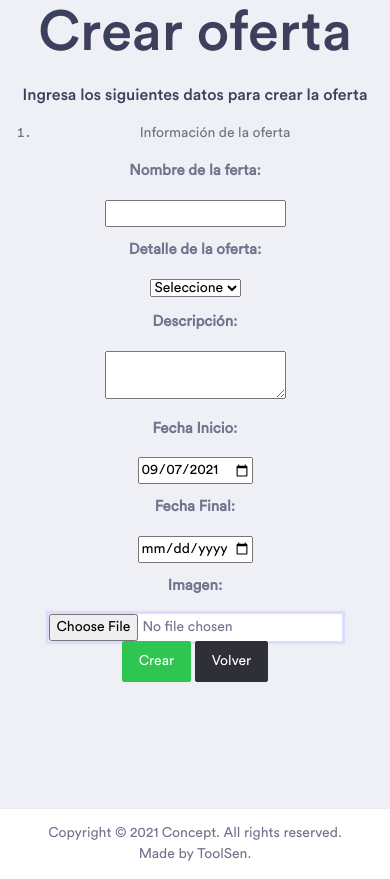
After one commit to danielpzbt/ToolSen, a PHP site: template MVC/view/Oferta/insert.php in a window 390 px wide. The commit adds this page. Run offline with PHP 8.4, Linux system fonts and the light colour scheme; the template is opened without the code that fills it, so the values that code supplies are empty; some libraries are stand-ins or nearby versions.

Commit message:
controller de ofertas a mvc

```diff
--- /dev/null
+++ b/MVC/view/Oferta/insert.php
@@ -0,0 +1,105 @@
+<div >
+    <center>
+        <h3 class="display-4">Crear oferta</h3>
+    </center>
+    <center>
+
+            <h4>Ingresa los siguientes datos para crear la oferta</h4>
+
+    </center>
+</div>
+<form action="<?php echo getUrl("Oferta", "Oferta", "postInsert"); ?>" method="POST" enctype="multipart/form-data">
+
+    <center>
+        <nav aria-label="breadcrumb">
+            <ol >
+                <li class="breadcrumb-item active" aria-center="page">Información de la oferta</li>
+            </ol>
+        </nav>
+    </center>
+
+    <center>
+    <div class="row">
+
+    <input type="hidden" name="t_oferta_detalle">
+
+        <div class="form-group col-md-7">
+            <b><label>Nombre de la ferta:</label></b>
+         </div>
+
+        <div class="form-group col-md-5">
+            <input type="text" name="" class="" placeholder="" maxlength="" required>
+            <b><p></p></b>
+        </div>
+
+
+        <div class="form-group col-md-7" >
+        <b><label>Detalle de la oferta:</label></b>
+        </div>
+        <div class="form-group col-md-5" >
+            <select class="" name="" id="" required>
+                <option value="">Seleccione</option>
+        <?php
+
+        foreach ($DetalleOFerta as $DetalleOfe) {
+
+            echo "<option value='" . $DetalleOfe[''] . "'>" . $DetalleOfer[''] . "</option>";
+
+        }
+
+        ?>
+        </select>
+        </div>
+
+        <div class="form-group col-md-7">
+        <b><label>Descripción:</label></b>
+        </div>
+
+
+        <div class="form-group col-md-5">
+            <textarea name=""  id="" cols="" class="" rows="" maxlength="1800" required></textarea>
+
+        </div>
+
+
+
+        <div class="form-group col-md-7">
+        <b><label>Fecha Inicio:</label></b>
+        </div>
+
+        <div class="form-group col-md-5">
+            <input type="date" id="fecha" name="" class="" required value="<?php echo date("Y-m-d") ?>" min="<?php echo date("Y-m-d") ?>" max="2040-12-31">
+        </div>
+
+        <div class="form-group col-md-7">
+        <b><label>Fecha Final:</label></b>
+        </div>
+
+        <div class="form-group col-md-5">
+            <input type="date" id="fecha" name="" class="" required value="<?php echo "" ?>" min="<?php echo date("Y-m-d") ?>" max="2040-12-31">
+
+
+        </div>
+
+
+        <div class="form-group col-md-7">
+        <b><label>Imagen:</label></b>
+        </div>
+
+
+            <div class="col-md-5">
+                 <input type="file" id="fil" name="imagen_f" class="" required>
+                 <b><p></p></b>
+            </div>
+
+        </div>
+    <div class="row">
+        <div class="col-md-4">
+            <input type="submit" value="Crear" class="btn btn-success">
+            <a href="<?php echo getUrl("Oferta", "Oferta", "Consult"); ?>"><button type="button" class="btn btn-dark">Volver</button></a>
+
+        </div>
+
+    </div>
+
+</form>
--- /dev/null
+++ b/MVC/view/Oferta/modalDelete.php
@@ -0,0 +1,4 @@
+<?php
+
+
+?>
--- /dev/null
+++ b/MVC/view/Oferta/modalUpdate.php
@@ -0,0 +1,4 @@
+<?php
+
+
+?>
--- a/MVC/view/partials/jumbotron.php
+++ b/MVC/view/partials/jumbotron.php
@@ -2,6 +2,6 @@
 <div class="jumbotron jumbotron-fluid">
   <div class="container">
     <h1 class="display-3">Registrar Foro</h1>
-    <p class="lead">Ingresa los siguientes datos para la creación del foro</p>
+    <p class="lead">Ingresa los siguientes datos para registrar un foro</p>
   </div>
 </div>
```
Also changed, not shown: MVC/controller/Oferta/OfertaController.php (added, +31 -0 lines), MVC/model/Oferta/OfertaModel.php (added, +10 -0 lines), MVC/view/Oferta/consult.php (added, +75 -0 lines), MVC/view/Oferta/index.php (added, +26 -0 lines), MVC/view/Oferta/modalConsult.php (added, +95 -0 lines), MVC/view/partials/navbar.php (+5 -14 lines).
